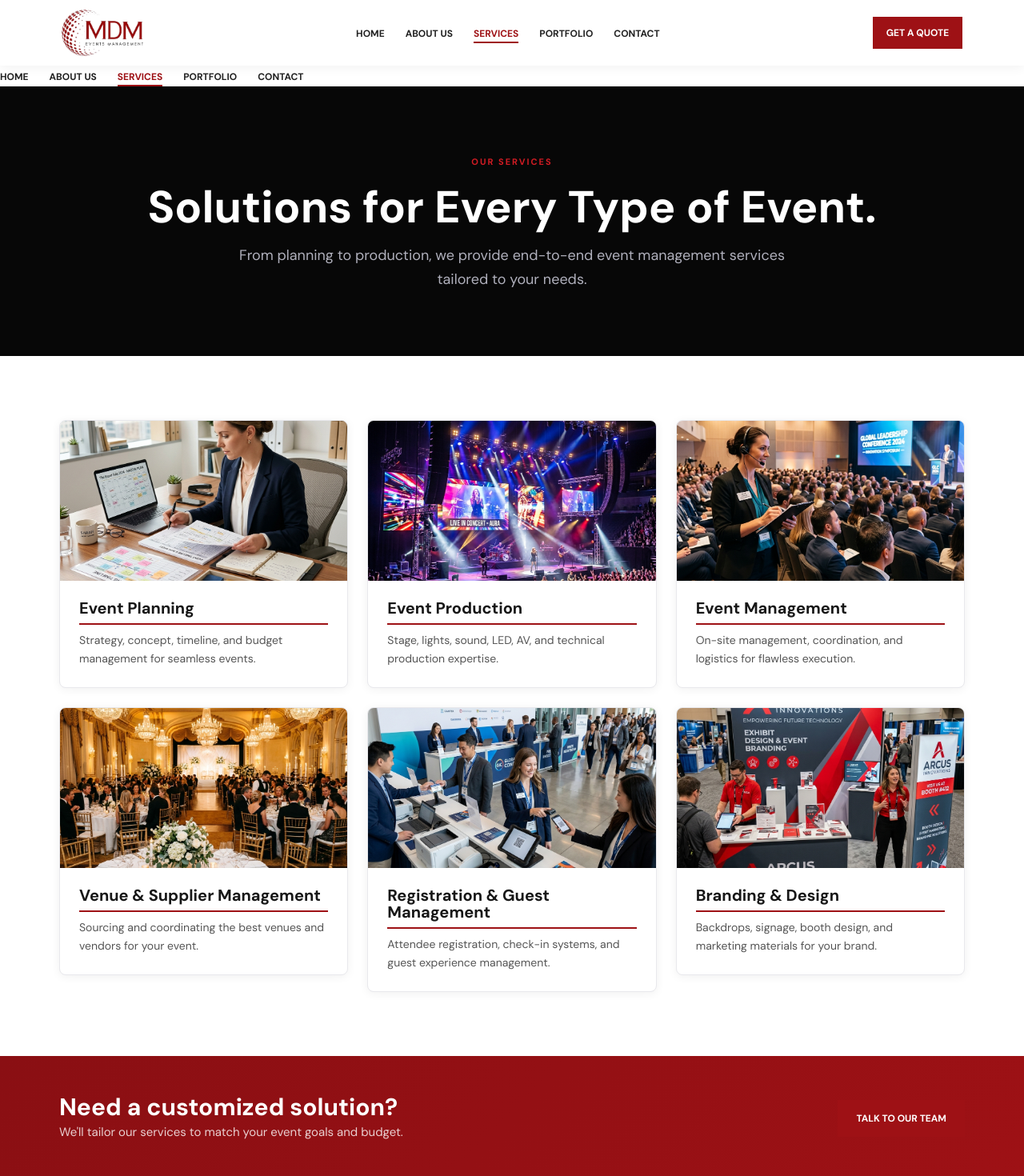
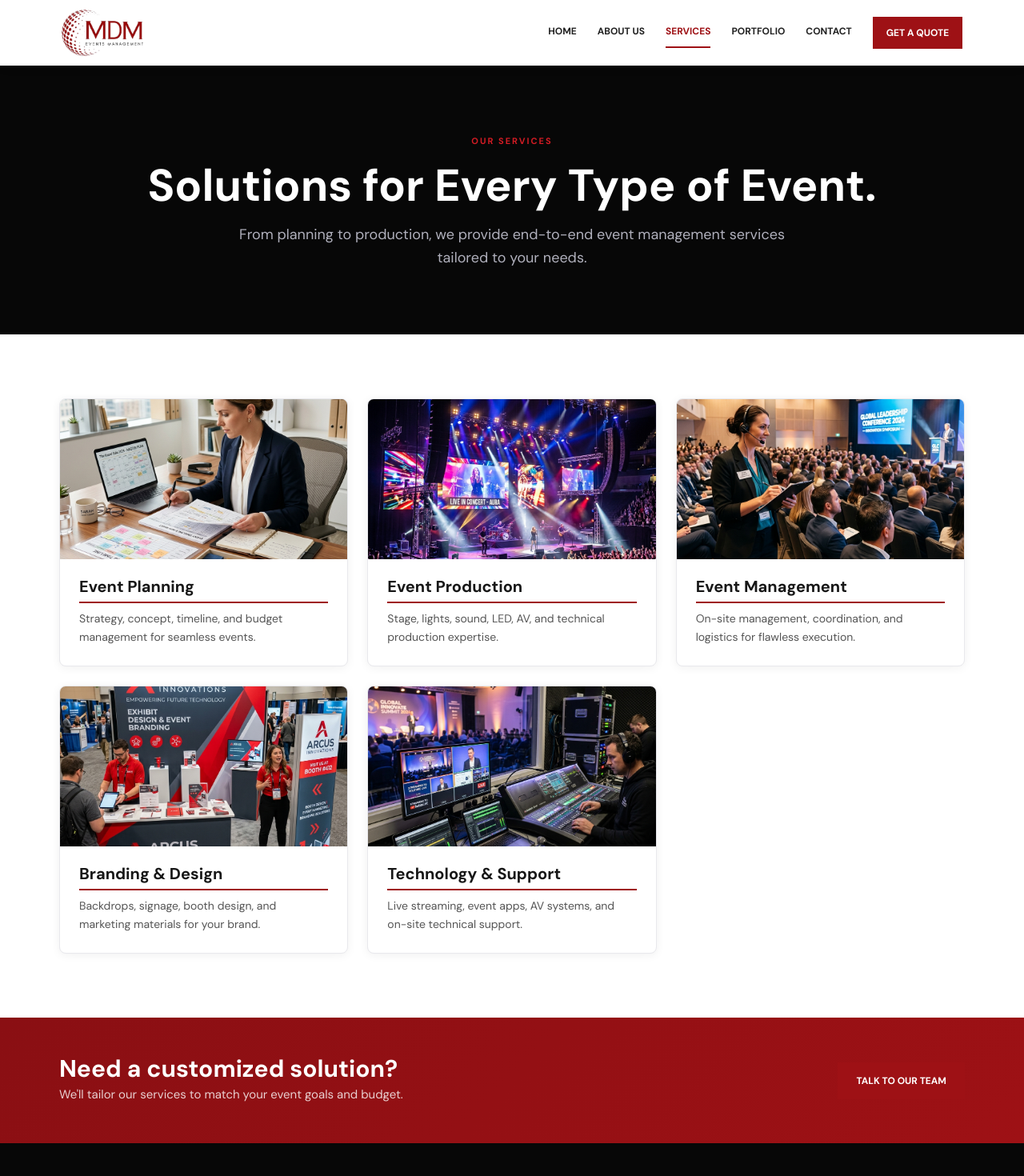
Before and after one commit to J-Akiru5/mdm, a Next.js app: page /services in a window 1280 px wide. Shown: the top 1470 px of the page at 80% size. Built offline with nearby package versions, Linux system fonts and the light colour scheme.

Commit message:
Replace Venue/Supplier & Registration cards with Technology & Support on services page

```diff
--- a/src/app/services/page.tsx
+++ b/src/app/services/page.tsx
@@ -1,21 +1,20 @@
-'use client';
+"use client";
 
-import { useState } from 'react';
-import QuoteModal from '@/components/ui/QuoteModal';
-import SectionHeading from '@/components/ui/SectionHeading';
-import ScrollReveal from '@/components/ui/ScrollReveal';
-import Button from '@/components/ui/Button';
-import Image from 'next/image';
-import { services } from '@/data/services';
-import styles from './page.module.css';
+import { useState } from "react";
+import QuoteModal from "@/components/ui/QuoteModal";
+import SectionHeading from "@/components/ui/SectionHeading";
+import ScrollReveal from "@/components/ui/ScrollReveal";
+import Button from "@/components/ui/Button";
+import Image from "next/image";
+import { services } from "@/data/services";
+import styles from "./page.module.css";
 
 const serviceImages: Record<string, string> = {
-  'event-planning': '/images/services/planning.jpg',
-  'event-production': '/images/services/production.jpg',
-  'event-management': '/images/services/management.jpg',
-  'venue-supplier': '/images/services/venue.jpg',
-  'registration': '/images/services/registration.jpg',
-  'branding-design': '/images/services/branding.jpg',
+  "event-planning": "/images/services/planning.jpg",
+  "event-production": "/images/services/production.jpg",
+  "event-management": "/images/services/management.jpg",
+  "branding-design": "/images/services/branding.jpg",
+  "technology-support": "/images/services/technology.png",
 };
 
 export default function ServicesPage() {
@@ -25,11 +24,12 @@ export default function ServicesPage() {
     <>
       {/* Hero */}
       <section className={styles.hero}>
-        <div className="container" style={{ textAlign: 'center' }}>
+        <div className="container" style={{ textAlign: "center" }}>
           <span className={styles.heroLabel}>OUR SERVICES</span>
           <h1 className={styles.heroTitle}>Solutions for Every Type of Event.</h1>
           <p className={styles.heroSub}>
-            From planning to production, we provide end-to-end event management services tailored to your needs.
+            From planning to production, we provide end-to-end event management services tailored to
+            your needs.
           </p>
         </div>
       </section>
@@ -43,10 +43,10 @@ export default function ServicesPage() {
                 <div className={styles.card}>
                   <div className={styles.cardImageWrap}>
                     <Image
-                      src={serviceImages[service.id] || '/images/hero_event.jpg'}
+                      src={serviceImages[service.id] || "/images/hero_event.jpg"}
                       alt={service.title}
                       fill
-                      style={{ objectFit: 'cover' }}
+                      style={{ objectFit: "cover" }}
                       sizes="(max-width:768px) 100vw, 33vw"
                       unoptimized
                     />
--- a/src/components/layout/Header.module.css
+++ b/src/components/layout/Header.module.css
@@ -8,7 +8,7 @@
   transition: box-shadow 0.3s ease;
 }
 
-.header.scrolled {
+.scrolled {
   box-shadow: 0 2px 14px rgba(0, 0, 0, 0.1);
 }
 
@@ -30,86 +30,54 @@
 
 .logoImg {
   display: block;
-  max-height: 58px;
+  height: 58px;
   width: auto;
-  height: auto;
+  object-fit: contain;
 }
 
-.logoText {
-  font-family: var(--font-dm-sans), 'DM Sans', sans-serif;
-  font-size: 34px;
-  font-weight: 700;
-  color: var(--color-primary);
-  letter-spacing: 1px;
+.menuToggle {
+  display: none;
+  border: 0;
+  background: transparent;
+  font-size: 26px;
+  color: var(--color-text);
+  cursor: pointer;
+  padding: 8px;
   line-height: 1;
 }
 
-.logoSub {
-  font-family: var(--font-dm-sans), 'DM Sans', sans-serif;
-  font-size: 8px;
-  font-weight: 400;
-  color: #333;
-  text-transform: uppercase;
-  letter-spacing: 2px;
-  display: block;
-}
-
 .nav {
-  display: flex;
-}
-
-.navList {
   display: flex;
   align-items: center;
   gap: 26px;
 }
 
 .navLink {
-  font-family: var(--font-dm-sans), 'DM Sans', sans-serif;
+  font-family: var(--font-heading);
   font-size: 12px;
+  text-transform: uppercase;
   font-weight: 700;
-  text-transform: uppercase;
   color: var(--color-text);
-  position: relative;
-  padding-bottom: 4px;
-  transition: color 0.3s ease;
-}
-
-.navLink::after {
-  content: '';
-  position: absolute;
-  bottom: 0;
-  left: 0;
-  width: 0;
-  height: 2px;
-  background-color: var(--color-primary);
-  transition: width 0.3s ease;
+  text-decoration: none;
+  padding: 8px 0;
+  border-bottom: 2px solid transparent;
+  transition:
+    color 0.2s ease,
+    border-color 0.2s ease;
 }
 
 .navLink:hover {
   color: var(--color-primary);
-}
-
-.navLink:hover::after {
-  width: 100%;
+  border-bottom-color: var(--color-primary);
 }
 
 .active {
   color: var(--color-primary);
+  border-bottom-color: var(--color-primary);
 }
 
-.active::after {
-  width: 100%;
-  background-color: var(--color-primary);
-}
-
-.desktopCta {
-  display: flex;
-  align-items: center;
-}
-
-.quoteBtn {
-  font-family: var(--font-dm-sans), 'DM Sans', sans-serif;
+/* Button styles matching mdm.html */
+.btn {
   display: inline-block;
   background-color: var(--color-primary);
   color: var(--color-white);
@@ -117,102 +85,61 @@
   text-transform: uppercase;
   font-size: 12px;
   font-weight: 700;
-  padding: 12px 17px;
+  padding: 15px 23px;
   border: 0;
   cursor: pointer;
-  transition: background-color 0.3s ease;
+  transition: background-color 0.2s ease;
+  text-align: center;
 }
 
-.quoteBtn:hover {
+.btn:hover {
   background-color: var(--color-primary-dark);
 }
 
-.mobileCta {
-  display: none;
+.btnSmall {
+  padding: 12px 17px;
 }
 
-.hamburger {
-  display: none;
-  flex-direction: column;
-  gap: 5px;
-  padding: 6px;
-  z-index: 101;
-  cursor: pointer;
-  background: none;
-  border: none;
-}
+/* Mobile responsive styling matching mdm.html header type */
+@media (max-width: 850px) {
+  .menuToggle {
+    display: block;
+  }
 
-.hamburger span {
-  display: block;
-  width: 24px;
-  height: 2px;
-  background-color: var(--color-text);
-  border-radius: 2px;
-  transition: all 0.3s ease;
-}
-
-.hamburgerOpen span:nth-child(1) {
-  transform: rotate(45deg) translate(5px, 5px);
-}
-
-.hamburgerOpen span:nth-child(2) {
-  opacity: 0;
-  transform: translateX(-10px);
-}
-
-.hamburgerOpen span:nth-child(3) {
-  transform: rotate(-45deg) translate(5px, -5px);
-}
-
-@media (max-width: 768px) {
   .nav {
-    position: fixed;
-    top: 0;
-    right: -100%;
-    width: 280px;
-    height: 100vh;
-    background-color: var(--color-dark);
+    display: none;
+    position: absolute;
+    top: 82px;
+    left: 0;
+    right: 0;
+    background-color: var(--color-white);
+    padding: 20px 6%;
     flex-direction: column;
-    padding: 100px var(--space-lg) var(--space-lg);
-    transition: right 0.3s ease;
-    z-index: 99;
-    border-left: 1px solid rgba(255, 255, 255, 0.06);
+    align-items: stretch;
+    gap: 15px;
+    box-shadow: 0 8px 28px rgba(0, 0, 0, 0.12);
+    border-top: 1px solid var(--color-gray-100);
   }
 
   .navOpen {
-    right: 0;
-  }
-
-  .navList {
-    flex-direction: column;
-    align-items: flex-start;
-    gap: var(--space-lg);
+    display: flex;
   }
 
   .navLink {
-    font-size: 16px;
-    color: var(--color-white);
+    display: block;
+    padding: 10px 0;
+    font-size: 13px;
+    border-bottom: 1px solid var(--color-gray-100);
   }
 
   .navLink:hover,
   .active {
-    color: var(--color-primary-light);
+    border-bottom-color: var(--color-primary);
   }
 
-  .desktopCta {
-    display: none;
-  }
-
-  .mobileCta {
-    display: block;
-    margin-top: var(--space-xl);
-  }
-
-  .hamburger {
-    display: flex;
-  }
-
-  .hamburger span {
-    background-color: var(--color-text);
+  .btnSmall {
+    width: 100%;
+    margin-top: 10px;
+    padding: 14px 17px;
   }
 }
--- a/src/components/layout/Header.tsx
+++ b/src/components/layout/Header.tsx
@@ -1,114 +1,81 @@
-'use client';
+"use client";
 
-import Link from 'next/link';
-import Image from 'next/image';
-import { usePathname } from 'next/navigation';
-import { useState, useEffect } from 'react';
-import styles from './Header.module.css';
+import Link from "next/link";
+import Image from "next/image";
+import { usePathname } from "next/navigation";
+import { useState, useEffect } from "react";
+import styles from "./Header.module.css";
 
 const navLinks = [
-  { href: '/', label: 'HOME' },
-  { href: '/about', label: 'ABOUT US' },
-  { href: '/services', label: 'SERVICES' },
-  { href: '/portfolio', label: 'PORTFOLIO' },
-  { href: '/contact', label: 'CONTACT' },
+  { href: "/", label: "HOME" },
+  { href: "/about", label: "ABOUT US" },
+  { href: "/services", label: "SERVICES" },
+  { href: "/portfolio", label: "PORTFOLIO" },
+  { href: "/contact", label: "CONTACT" },
 ];
 
 export default function Header() {
   const pathname = usePathname();
   const [scrolled, setScrolled] = useState(false);
   const [menuOpen, setMenuOpen] = useState(false);
-  const [quoteOpen, setQuoteOpen] = useState(false);
 
   useEffect(() => {
     const handleScroll = () => setScrolled(window.scrollY > 40);
-    window.addEventListener('scroll', handleScroll, { passive: true });
-    return () => window.removeEventListener('scroll', handleScroll);
+    window.addEventListener("scroll", handleScroll, { passive: true });
+    return () => window.removeEventListener("scroll", handleScroll);
   }, []);
-
-  useEffect(() => {
-    document.body.style.overflow = menuOpen ? 'hidden' : '';
-    return () => { document.body.style.overflow = ''; };
-  }, [menuOpen]);
 
   const openQuoteModal = () => {
     setMenuOpen(false);
     // Dispatch custom event for pages to listen to
-    window.dispatchEvent(new CustomEvent('openQuoteModal'));
+    window.dispatchEvent(new CustomEvent("openQuoteModal"));
   };
 
   return (
-    <>
-      <header className={`${styles.header} ${scrolled ? styles.scrolled : ''}`}>
+    <header className={`${styles.header} ${scrolled ? styles.scrolled : ""}`}>
       <div className={styles.inner}>
-          {/* Logo */}
+        {/* Brand/Logo */}
         <Link href="/" className={styles.logo} aria-label="MDM Events Management Home">
           <Image
             src="/logo/mdm_logo.png"
             alt="MDM Events Management Logo"
-              width={88}
-              height={50}
+            width={102}
+            height={58}
             className={styles.logoImg}
             priority
           />
         </Link>
 
-          {/* Desktop Nav */}
-          <nav className={styles.nav} aria-label="Main navigation">
-            <ul className={styles.navList}>
+        {/* Menu Toggle (Hamburger) for mobile */}
+        <button
+          className={styles.menuToggle}
+          onClick={() => setMenuOpen(!menuOpen)}
+          aria-label="Toggle navigation"
+          aria-expanded={menuOpen}
+        >
+          ☰
+        </button>
+
+        {/* Nav links and CTA button */}
+        <nav
+          className={`${styles.nav} ${menuOpen ? styles.navOpen : ""}`}
+          aria-label="Main navigation"
+        >
           {navLinks.map((link) => (
-                <li key={link.href}>
             <Link
+              key={link.href}
               href={link.href}
-                    className={`${styles.navLink} ${pathname === link.href ? styles.active : ''}`}
+              className={`${styles.navLink} ${pathname === link.href ? styles.active : ""}`}
               onClick={() => setMenuOpen(false)}
             >
               {link.label}
             </Link>
-                </li>
           ))}
-            </ul>
-          </nav>
-
-          {/* CTA Button */}
-          <div className={styles.desktopCta}>
-            <button className={styles.quoteBtn} onClick={openQuoteModal} id="header-quote-btn">
+          <button className={`${styles.btn} ${styles.btnSmall}`} onClick={openQuoteModal}>
             GET A QUOTE
           </button>
-          </div>
-
-          {/* Hamburger */}
-          <button
-            className={`${styles.hamburger} ${menuOpen ? styles.hamburgerOpen : ''}`}
-            onClick={() => setMenuOpen(!menuOpen)}
-            aria-label={menuOpen ? 'Close menu' : 'Open menu'}
-          >
-            <span />
-            <span />
-            <span />
-          </button>
+        </nav>
       </div>
     </header>
-
-      {/* Mobile Nav */}
-      <nav className={`${styles.nav} ${menuOpen ? styles.navOpen : ''}`} aria-label="Mobile navigation">
-        <ul className={styles.navList}>
-          {navLinks.map((link) => (
-            <li key={link.href}>
-              <Link
-                href={link.href}
-                className={`${styles.navLink} ${pathname === link.href ? styles.active : ''}`}
-                onClick={() => setMenuOpen(false)}
-              >
-                {link.label}
-              </Link>
-            </li>
-          ))}
-        </ul>
-        <div className={styles.mobileCta}>
-          <button className={styles.quoteBtn} onClick={openQuoteModal}>GET A QUOTE</button>
-        </div>
-      </nav>
-    </>
   );
 }
--- a/src/data/services.ts
+++ b/src/data/services.ts
@@ -25,22 +25,16 @@ export const services: Service[] = [
     icon: "users",
   },
   {
-    id: "venue-supplier",
-    title: "Venue & Supplier Management",
-    description: "Sourcing and coordinating the best venues and vendors for your event.",
-    icon: "map-pin",
-  },
-  {
-    id: "registration",
-    title: "Registration & Guest Management",
-    description: "Attendee registration, check-in systems, and guest experience management.",
-    icon: "check-square",
-  },
-  {
     id: "branding-design",
     title: "Branding & Design",
     description: "Backdrops, signage, booth design, and marketing materials for your brand.",
     icon: "pen-tool",
+  },
+  {
+    id: "technology-support",
+    title: "Technology & Support",
+    description: "Live streaming, event apps, AV systems, and on-site technical support.",
+    icon: "cpu",
   },
 ];
 
```
Also changed, not shown: public/images/services/technology.png (added). Lines whose indentation alone changed are shown as unchanged.
